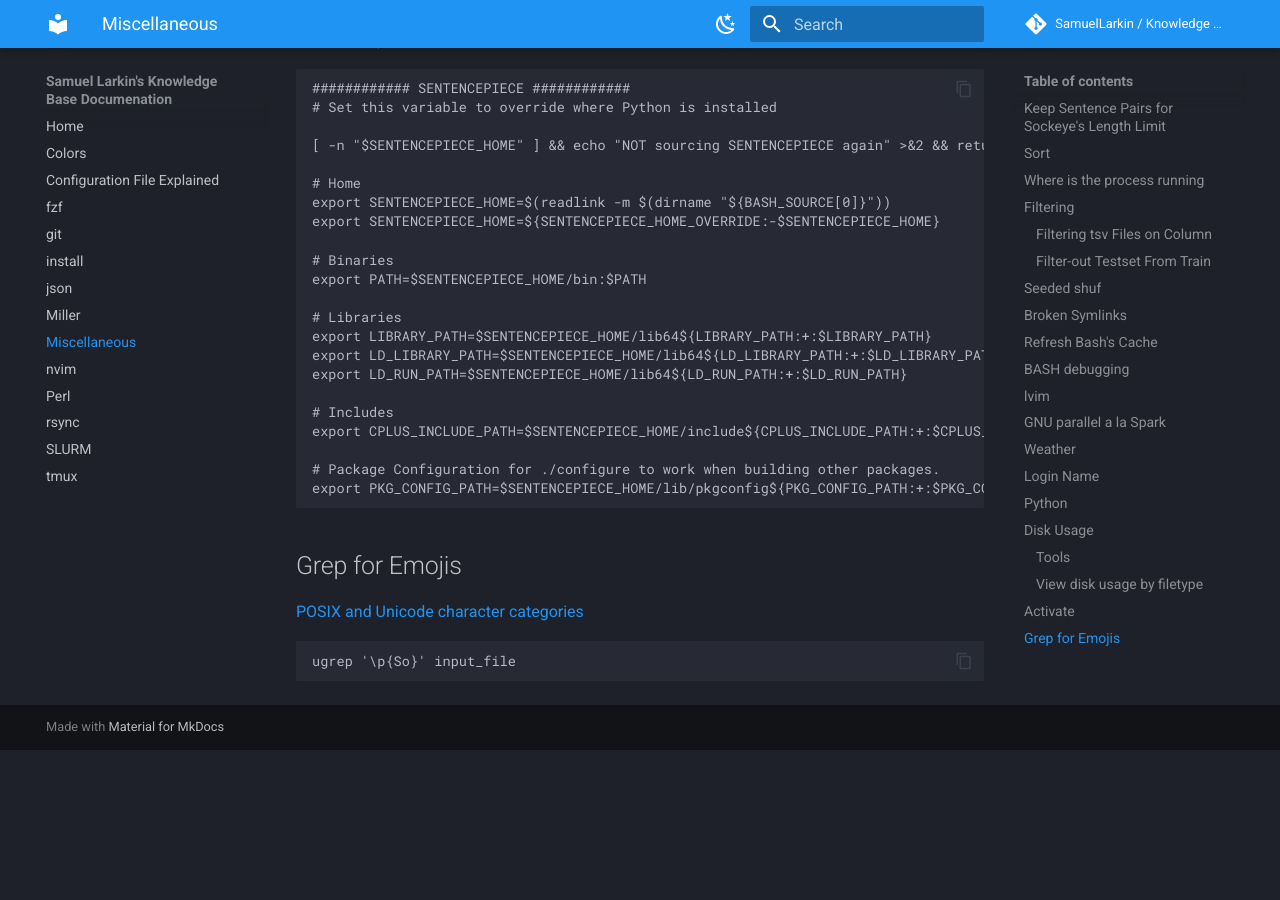
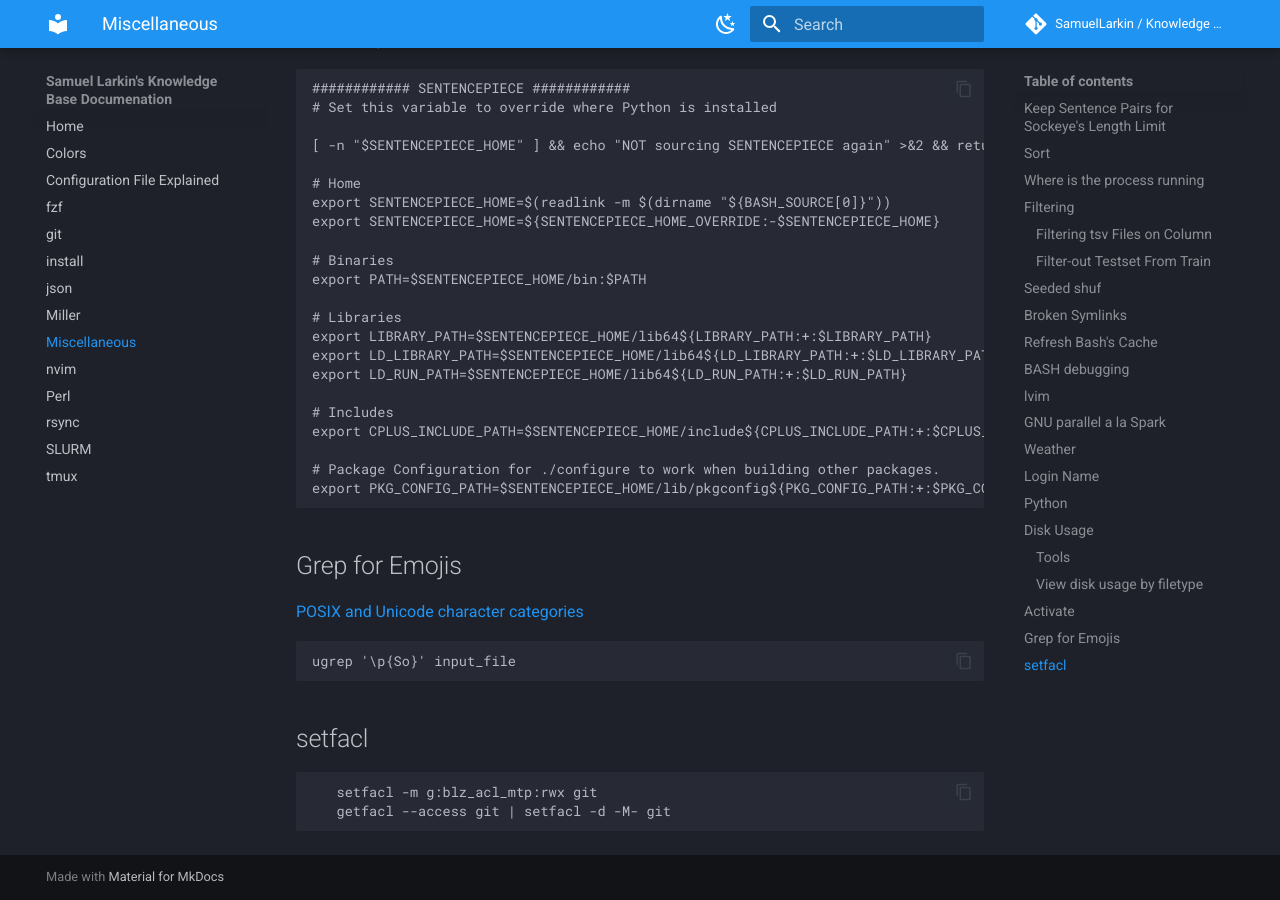
Before and after one commit to SamuelLarkin/kb, an MkDocs documentation site: the page built from docs/doc.md, in a window 1280 px wide and 900 px high, scrolled down 4886 px. Built offline with MkDocs 1.6.1 and Material for MkDocs 9.7.7, drawn with Linux system fonts in a browser that asks for light colours; comment, search, counter and statistics services are not loaded; the version menu is left out; before the commit the page ends 5636 px from its top, so only the background shows below that.

Commit message:
doc: quick incomplete notes on facl

````diff
--- a/docs/doc.md
+++ b/docs/doc.md
@@ -251,3 +251,10 @@ export PKG_CONFIG_PATH=$SENTENCEPIECE_HOME/lib/pkgconfig${PKG_CONFIG_PATH:+:$PKG
 ```sh
 ugrep '\p{So}' input_file
 ```
+
+## setfacl
+
+```sh
+   setfacl -m g:blz_acl_mtp:rwx git
+   getfacl --access git | setfacl -d -M- git
+```
````
